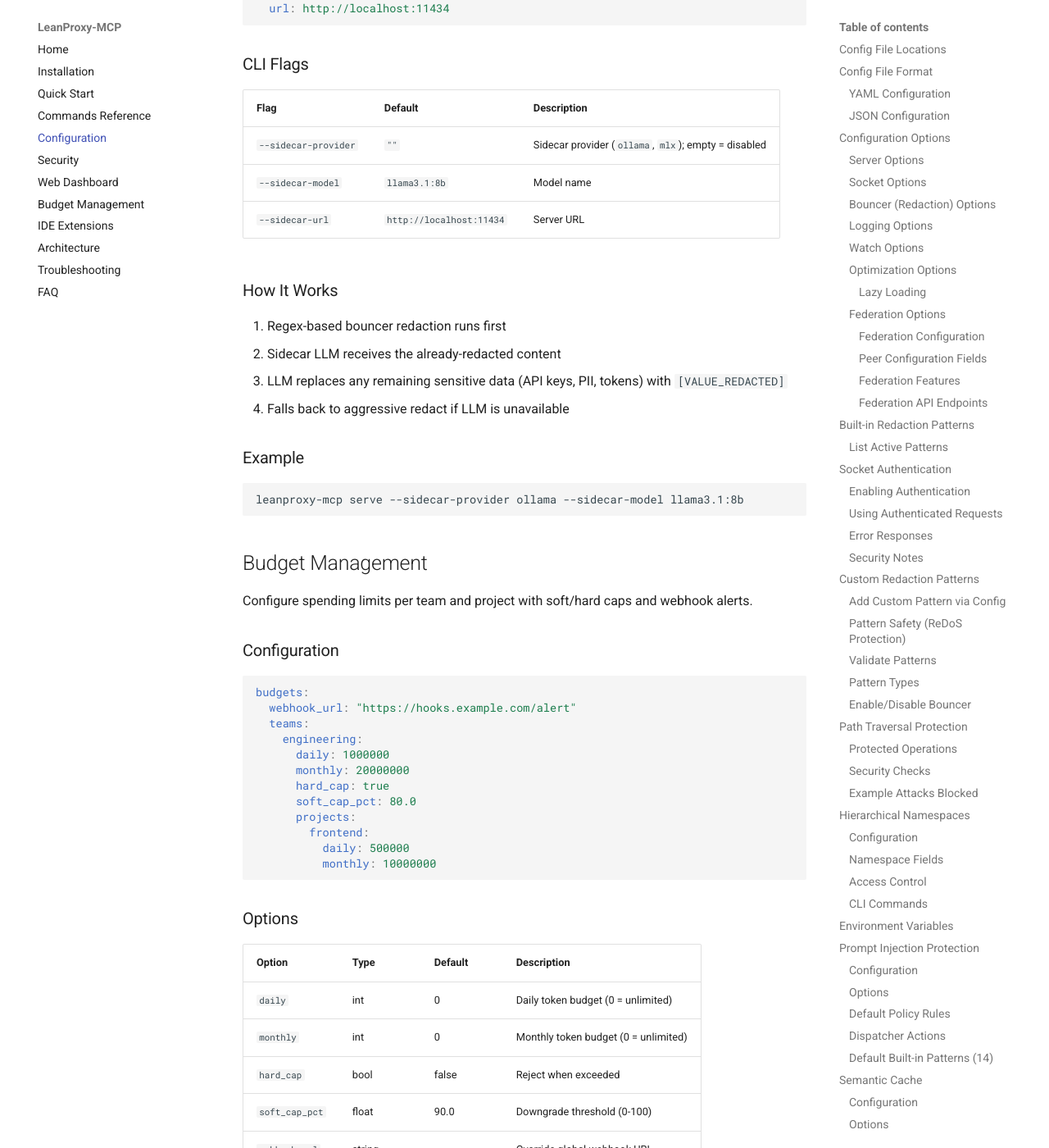
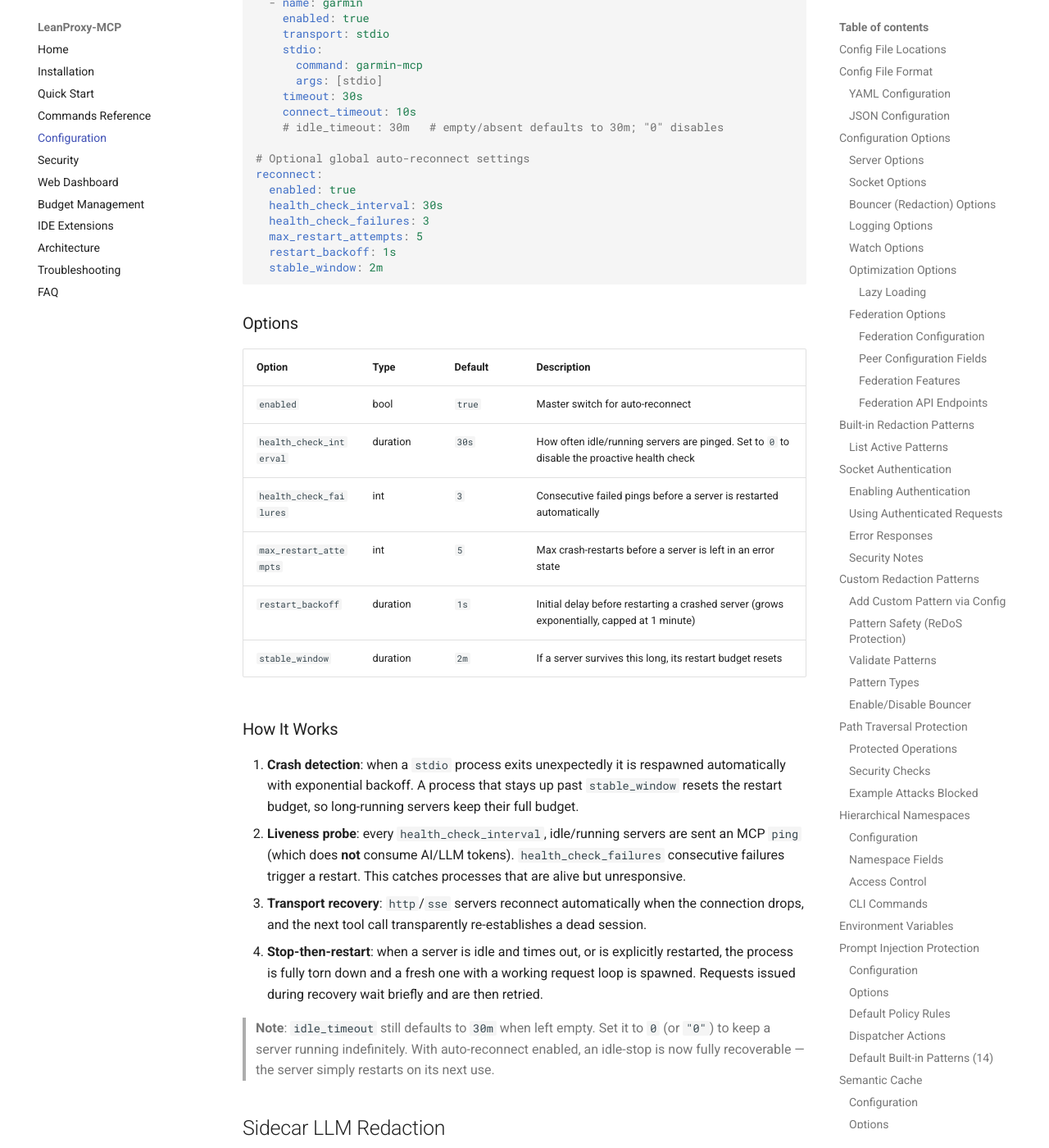
Before and after one commit to mmornati/leanproxy-mcp, an MkDocs documentation site: the page built from docs/configuration.md, in a window 1280 px wide and 1400 px high, scrolled down 16618 px. Shown: the whole window at 82% size. Built offline with MkDocs 1.6.1 and Material for MkDocs 9.7.7, drawn with Linux system fonts in a browser that asks for light colours; comment, search, counter and statistics services are not loaded; some of the changed text lies outside the part shown.

Commit message:
docs: auto-reconnect configuration and troubleshooting
Documents the new reconnect: block (options and defaults) and adds a
troubleshooting section describing the two stdio lifecycle bugs that
caused servers to silently stop answering, the current auto-recovery
behavior, and how to disable or tune it.

````diff
--- a/docs/configuration.md
+++ b/docs/configuration.md
@@ -635,6 +635,54 @@
 leanproxy-mcp serve --model-router --model-router-config ./model-router.yaml
 ```
 
+## Auto-Reconnect
+
+LeanProxy-MCP monitors proxied MCP servers and reconnects them automatically when a server crashes, hangs, or loses its transport connection. This applies to all transports (`stdio`, `http`, `sse`).
+
+Auto-reconnect is enabled by default. Configure it with a top-level `reconnect` block in `leanproxy_servers.yaml`:
+
+```yaml
+servers:
+  - name: garmin
+    enabled: true
+    transport: stdio
+    stdio:
+      command: garmin-mcp
+      args: [stdio]
+    timeout: 30s
+    connect_timeout: 10s
+    # idle_timeout: 30m   # empty/absent defaults to 30m; "0" disables
+
+# Optional global auto-reconnect settings
+reconnect:
+  enabled: true
+  health_check_interval: 30s
+  health_check_failures: 3
+  max_restart_attempts: 5
+  restart_backoff: 1s
+  stable_window: 2m
+```
+
+### Options
+
+| Option | Type | Default | Description |
+|--------|------|---------|-------------|
+| `enabled` | bool | `true` | Master switch for auto-reconnect |
+| `health_check_interval` | duration | `30s` | How often idle/running servers are pinged. Set to `0` to disable the proactive health check |
+| `health_check_failures` | int | `3` | Consecutive failed pings before a server is restarted automatically |
+| `max_restart_attempts` | int | `5` | Max crash-restarts before a server is left in an error state |
+| `restart_backoff` | duration | `1s` | Initial delay before restarting a crashed server (grows exponentially, capped at 1 minute) |
+| `stable_window` | duration | `2m` | If a server survives this long, its restart budget resets |
+
+### How It Works
+
+1. **Crash detection**: when a `stdio` process exits unexpectedly it is respawned automatically with exponential backoff. A process that stays up past `stable_window` resets the restart budget, so long-running servers keep their full budget.
+2. **Liveness probe**: every `health_check_interval`, idle/running servers are sent an MCP `ping` (which does **not** consume AI/LLM tokens). `health_check_failures` consecutive failures trigger a restart. This catches processes that are alive but unresponsive.
+3. **Transport recovery**: `http`/`sse` servers reconnect automatically when the connection drops, and the next tool call transparently re-establishes a dead session.
+4. **Stop-then-restart**: when a server is idle and times out, or is explicitly restarted, the process is fully torn down and a fresh one with a working request loop is spawned. Requests issued during recovery wait briefly and are then retried.
+
+> **Note**: `idle_timeout` still defaults to `30m` when left empty. Set it to `0` (or `"0"`) to keep a server running indefinitely. With auto-reconnect enabled, an idle-stop is now fully recoverable — the server simply restarts on its next use.
+
 ## Sidecar LLM Redaction
 
 Offload sensitive content redaction to a local LLM (Ollama or MLX) for context-aware redaction beyond regex patterns.
````
Also changed, not shown: docs/troubleshooting.md (+42 -0 lines).
